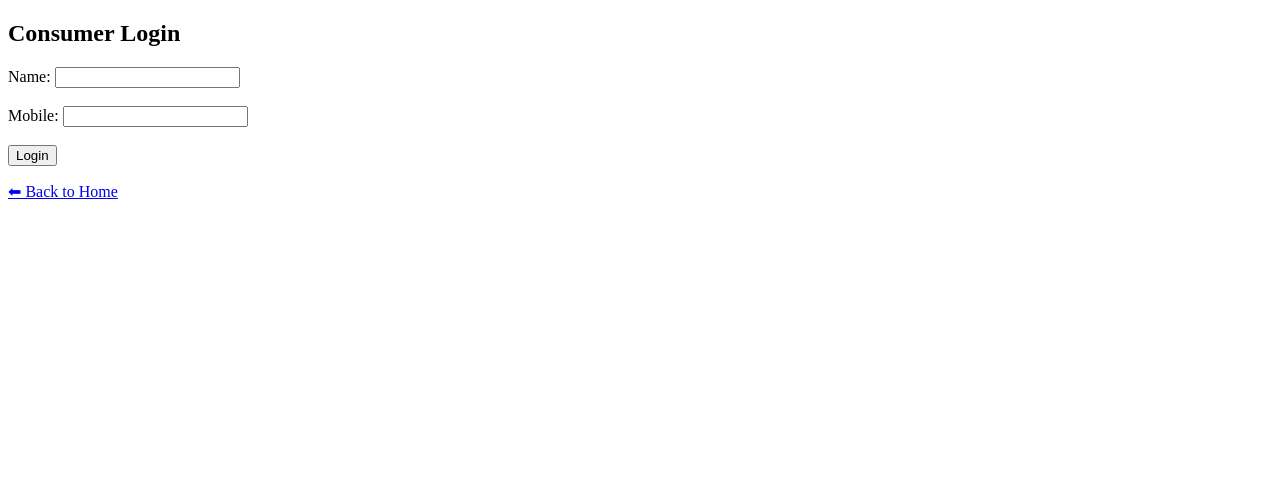
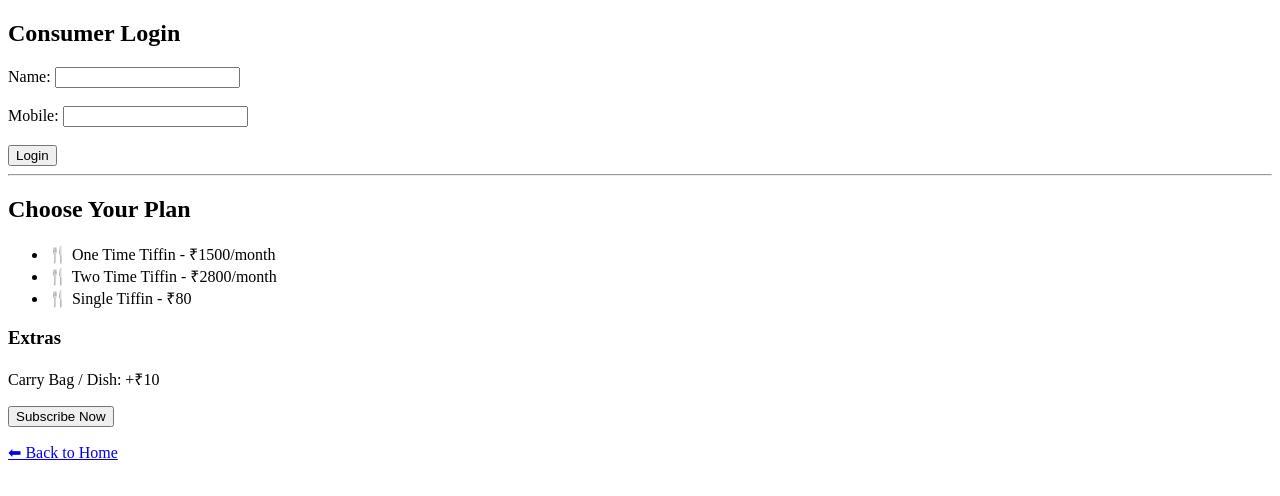
Before and after one commit to Yash20009/messwala-website, a plain HTML site: page consumer.html in a window 1280 px wide. Drawn offline with Linux system fonts and the light colour scheme.

Commit message:
consumer.html

```diff
--- a/consumer.html
+++ b/consumer.html
@@ -2,15 +2,29 @@
 <html lang="en">
 <head>
   <meta charset="UTF-8">
-  <title>Mess Wala - Consumer Login</title>
+  <title>Mess Wala - Consumer Panel</title>
 </head>
 <body>
   <h2>Consumer Login</h2>
   <form>
-    <label>Name: </label><input type="text"><br><br>
-    <label>Mobile: </label><input type="tel"><br><br>
+    <label>Name: </label><input type="text" required><br><br>
+    <label>Mobile: </label><input type="tel" required><br><br>
     <button type="submit">Login</button>
   </form>
+
+  <hr>
+
+  <h2>Choose Your Plan</h2>
+  <ul>
+    <li>🍴 One Time Tiffin - ₹1500/month</li>
+    <li>🍴 Two Time Tiffin - ₹2800/month</li>
+    <li>🍴 Single Tiffin - ₹80</li>
+  </ul>
+
+  <h3>Extras</h3>
+  <p>Carry Bag / Dish: +₹10</p>
+
+  <button>Subscribe Now</button>
   <p><a href="index.html">⬅ Back to Home</a></p>
 </body>
 </html>
```
